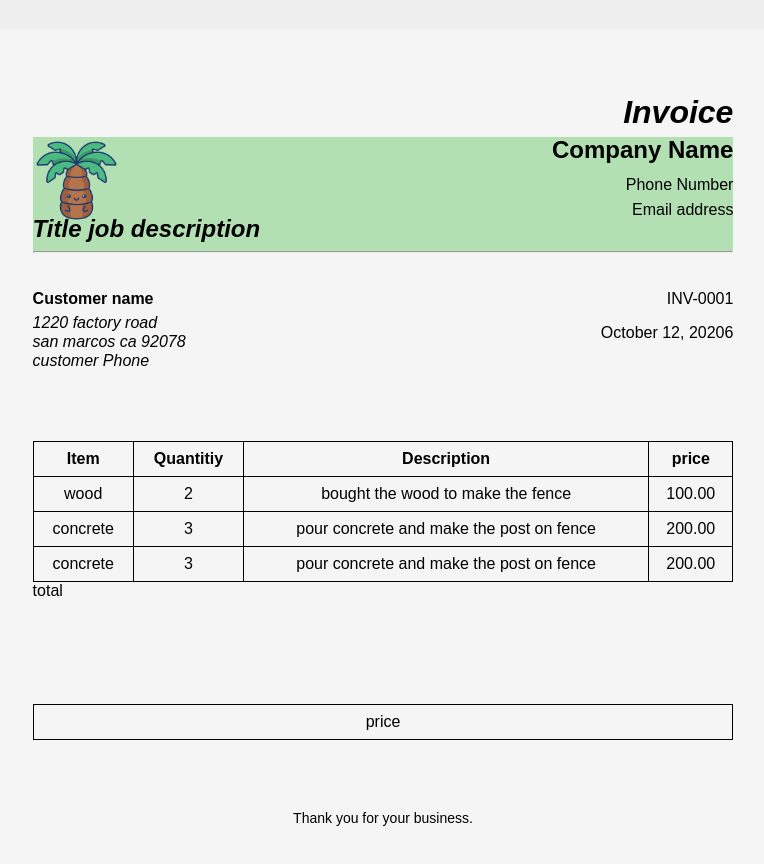
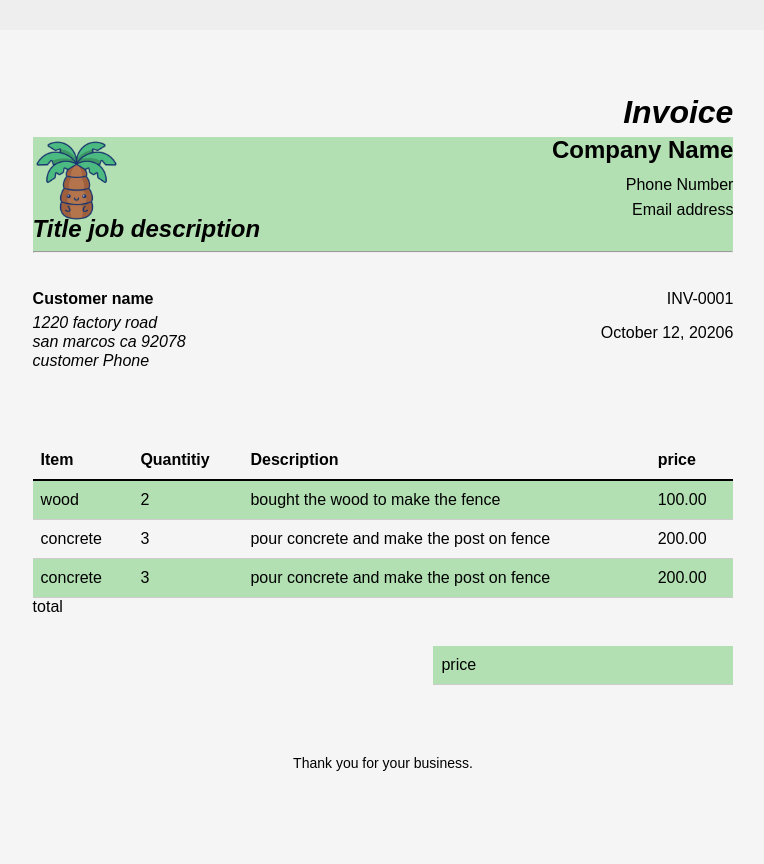
Before and after one commit to alexhernandez930/invoice-project, a plain HTML site: page Src/invoice.html in a window 1280 px wide. Shown: the whole page, without its empty margins (257-1021 px from the left). Drawn offline with Linux system fonts and the light colour scheme.

Commit message:
Redesign table and price summary styling

```diff
--- a/Src/invoice.css
+++ b/Src/invoice.css
@@ -84,21 +84,31 @@ hr {
 
 /*The table instructions*/
 table {
-  margin-top: 15%;
   width: 100%;
+  margin-left: 0;
+  margin-right: 0;
   border-collapse: collapse;
 }
 
 th,
 td {
-  border: 1px solid black;
-  text-align: center;
-  padding: 8px;
-}
-tr {
+  text-align: left;
+  padding: 10px 8px;
+  border: none;
+  border-bottom: 1px solid #cccccc;
 }
 
-tr:nth-child(eve) {
+th {
+  border-bottom: 2px solid black;
+}
+.price {
+  width: 300px;
+  margin-left: auto;
+  margin-top: 30px;
+  background-color: #b2e0b2;
+}
+
+tr:nth-child(even) {
   background-color: #b2e0b2;
 }
 
```
